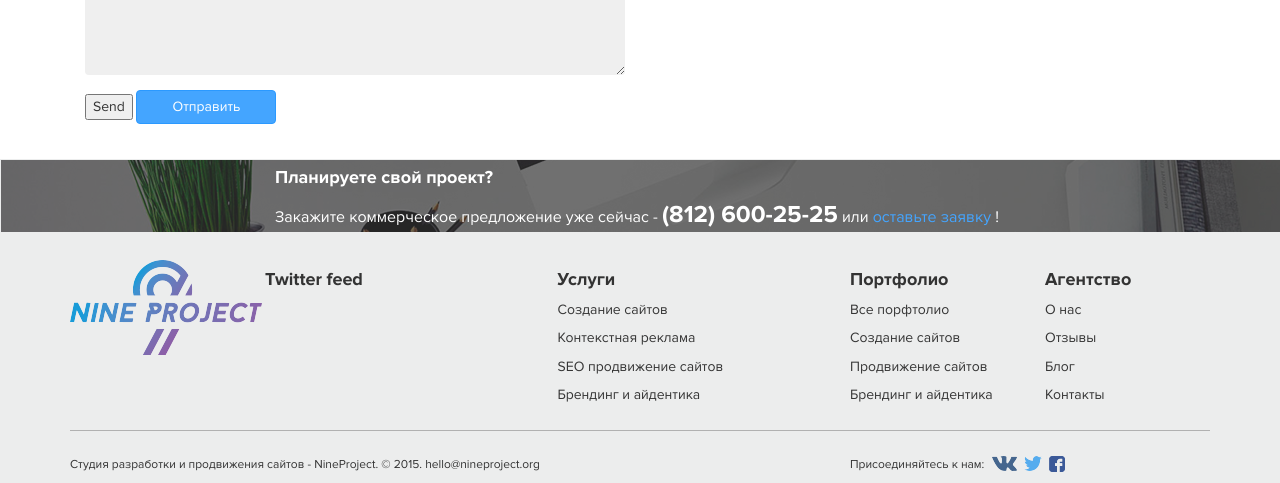
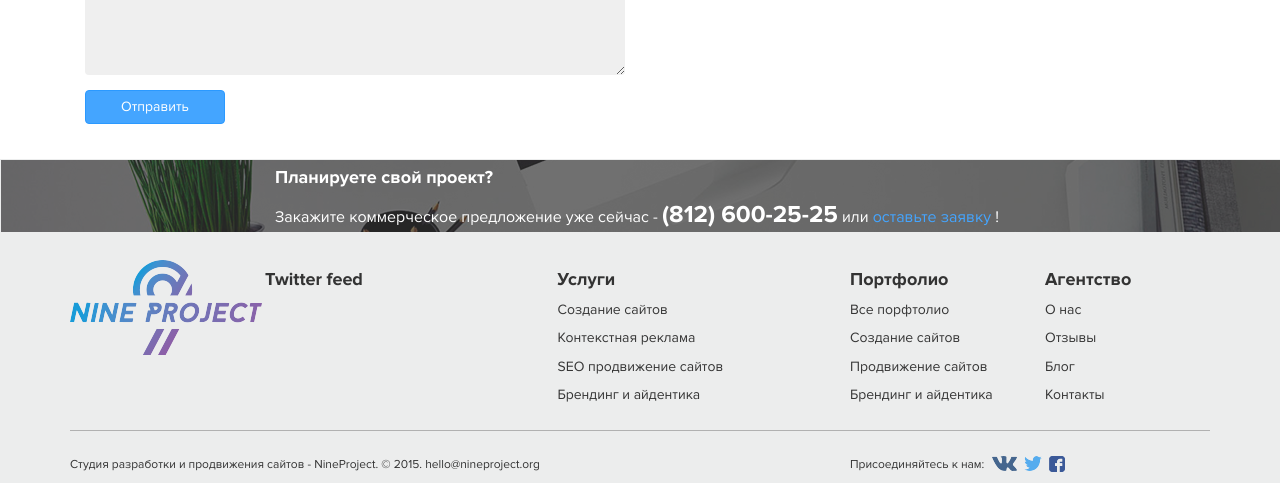
Before and after one commit to P0IudR1ecRiEzoe/CSsd6v5pgT, a Jekyll site: the page built from contacts.md, in a window 1280 px wide. Shown: the part 648-1131 px from the top of the page. Built offline with Jekyll 4.4.1, drawn with Linux system fonts in a browser that asks for light colours.

Commit message:
clean form

```diff
--- a/contacts.md
+++ b/contacts.md
@@ -30,7 +30,6 @@ breadcrumb: Контактная информация
 		  <div class="form-group">
 	  			<textarea class="form-control" rows="5" id="comment"></textarea>
 		  </div>
-		  <input type="submit" value="Send">
 		  <button type="submit" class="btn btn-primary">Отправить</button>
 		</form>
 	</div>
```
